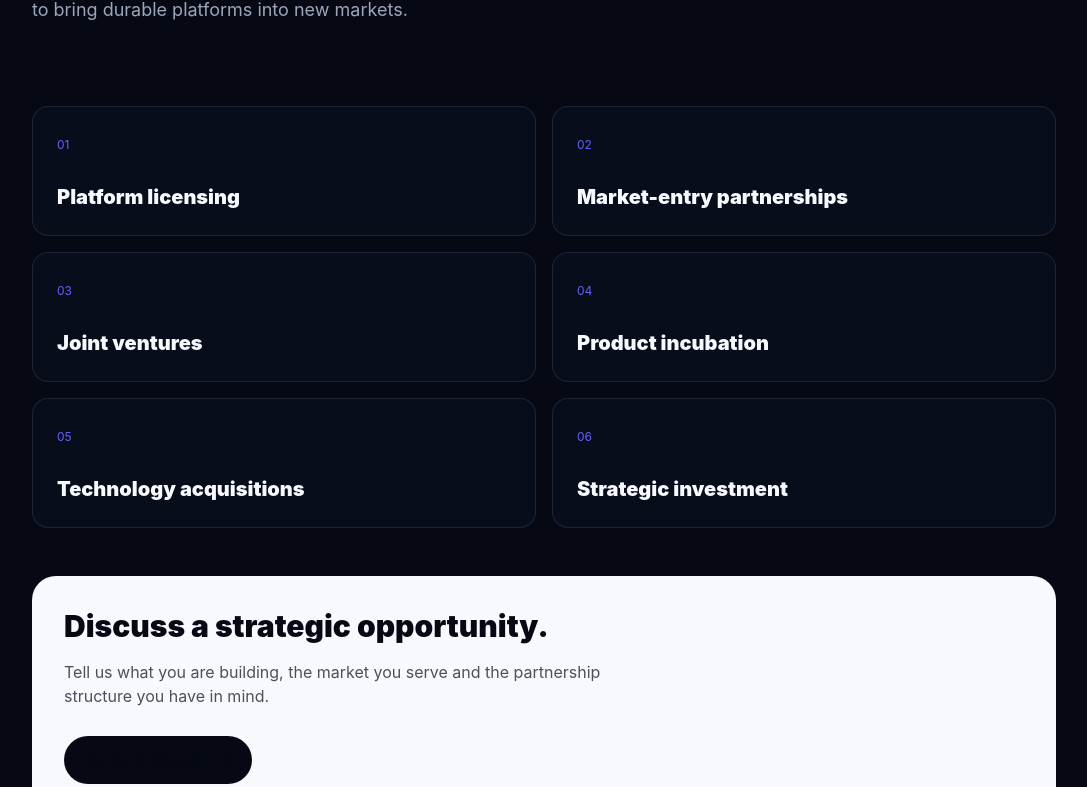
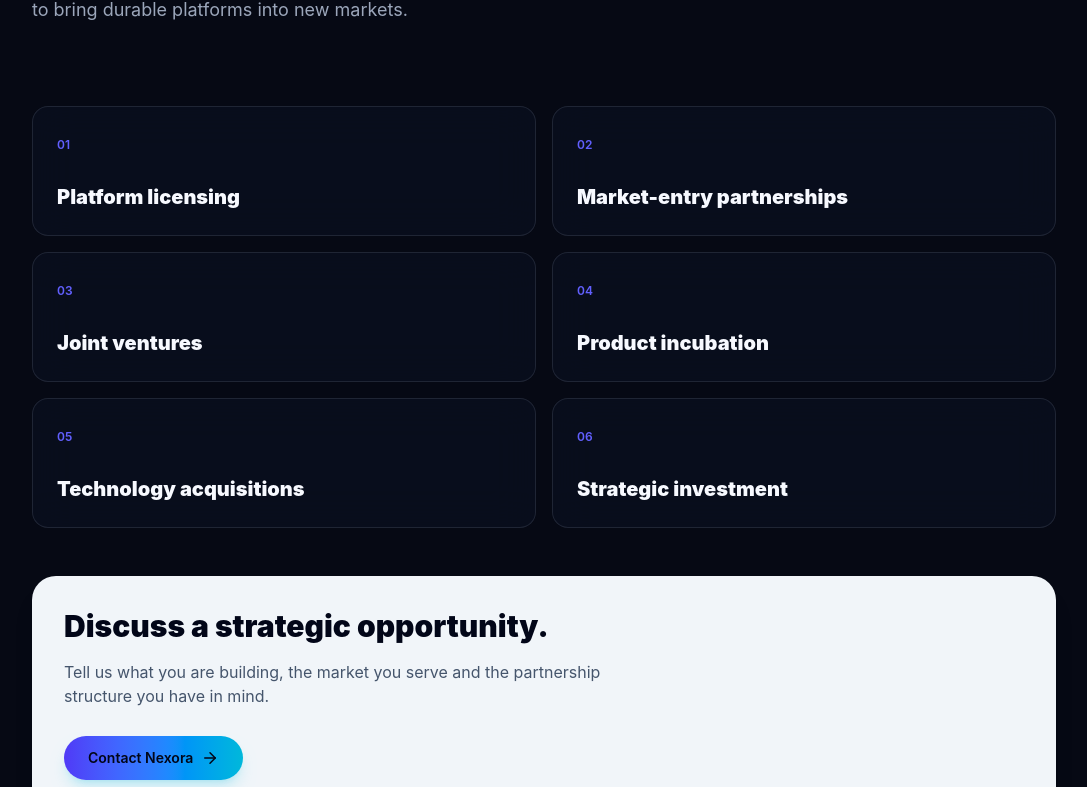
Before and after one commit to wesleykoros/nexora-technologies-holdings, a Next.js app: page /partnerships in a window 1280 px wide. Shown: the part 478-1265 px from the top of the page, without its empty margins (96-1183 px from the left). Built offline with nearby package versions, Linux system fonts and the light colour scheme; no server answers.

Commit message:
fix(ui): improve partnerships CTA contrast

```diff
--- a/app/partnerships/page.tsx
+++ b/app/partnerships/page.tsx
@@ -1,3 +1,69 @@
-import Link from "next/link"; import {ArrowRight} from "lucide-react"; import {PageHero} from "@/components/PageHero";
-export const metadata={title:'Partnerships'};
-export default function Page(){const items=['Platform licensing','Market-entry partnerships','Joint ventures','Product incubation','Technology acquisitions','Strategic investment'];return <><PageHero eyebrow="Holdings & partnerships" title="Structured for collaboration, ownership and global growth." description="We work with operators, industry experts, technology partners and investors to bring durable platforms into new markets."/><section className="px-5 pb-24"><div className="mx-auto max-w-5xl"><div className="grid gap-4 sm:grid-cols-2">{items.map((x,i)=><div className="glass rounded-2xl p-6" key={x}><span className="text-xs text-indigo-500">0{i+1}</span><h2 className="mt-7 text-xl font-black">{x}</h2></div>)}</div><div className="mt-12 rounded-3xl bg-[color:var(--foreground)] p-8 text-[color:var(--background)]"><h2 className="text-3xl font-black">Discuss a strategic opportunity.</h2><p className="mt-4 max-w-xl opacity-70">Tell us what you are building, the market you serve and the partnership structure you have in mind.</p><Link className="mt-7 inline-flex items-center gap-2 rounded-full bg-[color:var(--background)] px-5 py-3 font-bold text-[color:var(--foreground)]" href="/contact">Contact Nexora <ArrowRight size={18}/></Link></div></div></section></>}
+import Link from "next/link";
+import { ArrowRight } from "lucide-react";
+
+import { PageHero } from "@/components/PageHero";
+
+export const metadata = {
+  title: "Partnerships",
+};
+
+const partnershipTypes = [
+  "Platform licensing",
+  "Market-entry partnerships",
+  "Joint ventures",
+  "Product incubation",
+  "Technology acquisitions",
+  "Strategic investment",
+];
+
+export default function PartnershipsPage() {
+  return (
+    <>
+      <PageHero
+        eyebrow="Holdings & partnerships"
+        title="Structured for collaboration, ownership and global growth."
+        description="We work with operators, industry experts, technology partners and investors to bring durable platforms into new markets."
+      />
+
+      <section className="px-5 pb-24">
+        <div className="mx-auto max-w-5xl">
+          <div className="grid gap-4 sm:grid-cols-2">
+            {partnershipTypes.map((item, index) => (
+              <div
+                key={item}
+                className="glass rounded-2xl p-6 transition duration-300 hover:-translate-y-1 hover:border-indigo-400/30"
+              >
+                <span className="text-xs font-semibold text-indigo-500">
+                  {String(index + 1).padStart(2, "0")}
+                </span>
+
+                <h2 className="mt-7 text-xl font-black">
+                  {item}
+                </h2>
+              </div>
+            ))}
+          </div>
+
+          <div className="mt-12 rounded-3xl bg-slate-100 p-8 text-slate-950 shadow-xl dark:bg-slate-100">
+            <h2 className="text-3xl font-black">
+              Discuss a strategic opportunity.
+            </h2>
+
+            <p className="mt-4 max-w-xl text-slate-600">
+              Tell us what you are building, the market you serve and the
+              partnership structure you have in mind.
+            </p>
+
+            <Link
+              href="/contact"
+              className="mt-7 inline-flex items-center gap-2 rounded-full bg-gradient-to-r from-indigo-600 via-blue-500 to-cyan-500 px-6 py-3 text-sm font-semibold text-white shadow-lg shadow-cyan-500/20 transition-all duration-300 hover:-translate-y-0.5 hover:scale-[1.02] hover:shadow-xl hover:shadow-cyan-500/30 focus-visible:outline-none focus-visible:ring-2 focus-visible:ring-cyan-400 focus-visible:ring-offset-2 focus-visible:ring-offset-slate-100"
+            >
+              Contact Nexora
+              <ArrowRight size={18} aria-hidden="true" />
+            </Link>
+          </div>
+        </div>
+      </section>
+    </>
+  );
+}
```
